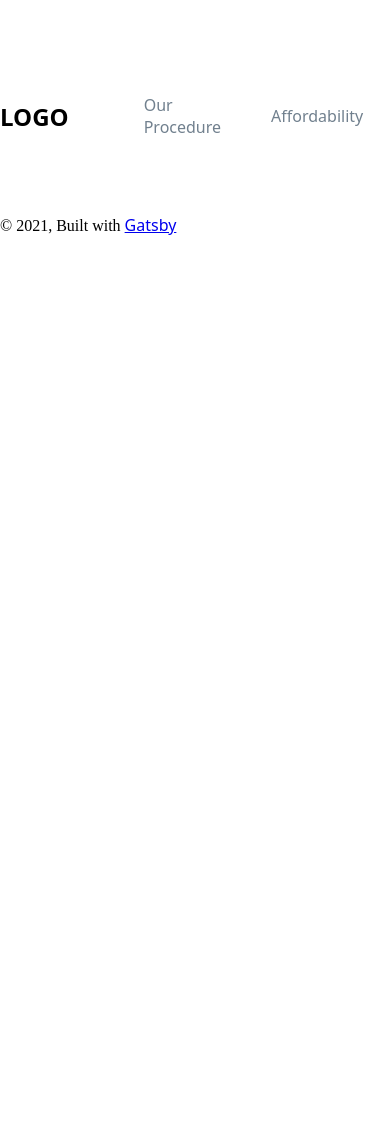
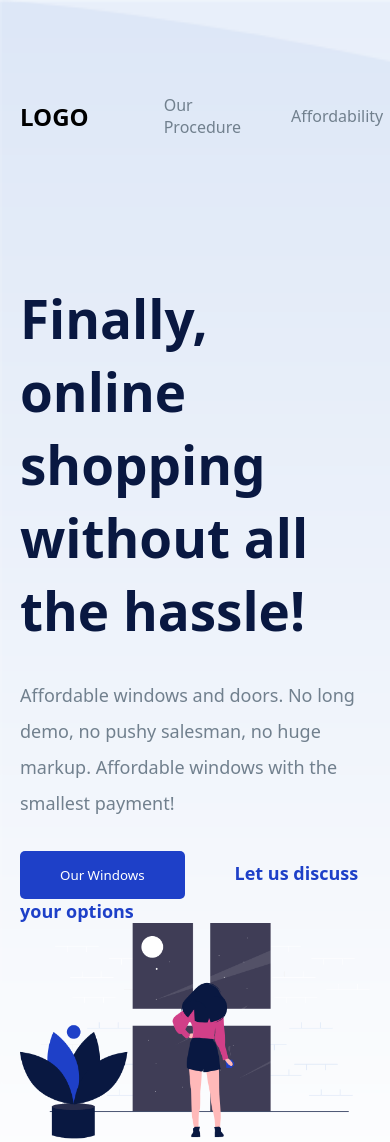
Before and after one commit to TechJohnson/replacement-windows, a Gatsby site: page / in a window 390 px wide. Shown: the top 1142 px of the page. Before the commit the page ends 844 px from the top, so only its background shows below. Built offline with nearby package versions, Linux system fonts and the light colour scheme; Gatsby itself is replaced by a stand-in of ours.

Commit message:
Create homepage showcase
Homepage showcase created, along with mobile and desktop views.

```diff
--- a/package.json
+++ b/package.json
@@ -16,7 +16,8 @@
     "prop-types": "^15.7.2",
     "react": "^16.12.0",
     "react-dom": "^16.12.0",
-    "react-helmet": "^6.1.0"
+    "react-helmet": "^6.1.0",
+    "react-responsive": "^8.2.0"
   },
   "devDependencies": {
     "prettier": "2.2.1"
--- a/src/components/header.js
+++ b/src/components/header.js
@@ -1,11 +1,13 @@
 import PropTypes from "prop-types"
 import React from "react"
 import Navigation from "./navigation"
+import HomepageShowcase from "./homepageShowcase"
 
 const Header = ({ siteTitle }) => (
   <header>
     <div className="container">
       <Navigation />
+      <HomepageShowcase />
     </div>
   </header>
 )
--- /dev/null
+++ b/src/components/homepageShowcase.js
@@ -0,0 +1,91 @@
+import React from "react"
+import Button from "./button"
+import { Link, useStaticQuery, graphql } from "gatsby"
+import Img from "gatsby-image"
+import Responsive from "react-responsive"
+
+const HomepageShowcase = () => {
+const Desktop = props => <Responsive {...props} minWidth={900} />;
+const Mobile = props => <Responsive {...props} maxWidth={899} />;
+    const data = useStaticQuery(graphql`
+        query {
+            outWindow: file(relativePath: { eq: "looking-out-window.png" }) {
+                childImageSharp {
+                    fluid(maxWidth: 587) {
+                        ...GatsbyImageSharpFluid
+                    }
+                }
+            }
+        }
+    `)
+
+    return (
+        <div style={{
+            display: 'flex',
+            alignItems: 'center',
+            padding: '100px 0',
+            margin: '0'
+        }}>
+
+            <Desktop>
+                <div style={{
+                    width: '50%'
+                }}>
+                    <h1 style={{
+                        fontSize: '53px',
+                        color: '#091841'
+                    }}>Finally, online shopping without all the hassle!</h1>
+                    <p style={{
+                        fontSize: '18px',
+                        lineHeight: '2',
+                        color: '#71808E',
+                        padding: '30px 0'
+                    }}>Affordable windows and doors. No long demo, no pushy salesman, no huge markup. Affordable windows with the smallest payment!</p>
+                    <div>
+                        <Button buttonText="Our Windows" />
+                        <Link to={'/'} style={{
+                            marginLeft: '50px',
+                            fontSize: '18px',
+                            fontWeight: '600',
+                            color: '#1E40C8',
+                            textDecoration: 'none'
+                        }}>Let us discuss your options</Link>
+                    </div>
+                </div>
+                <div style={{
+                    width: '50%'
+                }}>
+                    <Img fluid={data.outWindow.childImageSharp.fluid} />
+                </div>
+            </Desktop>
+
+            <Mobile>
+                <div>
+                    <h1 style={{
+                        fontSize: '53px',
+                        color: '#091841'
+                    }}>Finally, online shopping without all the hassle!</h1>
+                    <p style={{
+                        fontSize: '18px',
+                        lineHeight: '2',
+                        color: '#71808E',
+                        padding: '30px 0'
+                    }}>Affordable windows and doors. No long demo, no pushy salesman, no huge markup. Affordable windows with the smallest payment!</p>
+                    <div>
+                        <Button buttonText="Our Windows" />
+                        <Link to={'/'} style={{
+                            marginLeft: '50px',
+                            fontSize: '18px',
+                            fontWeight: '600',
+                            color: '#1E40C8',
+                            textDecoration: 'none'
+                        }}>Let us discuss your options</Link>
+                    </div>
+                    <Img fluid={data.outWindow.childImageSharp.fluid} />
+                </div>
+            </Mobile>
+        </div>
+    )
+}
+
+export default HomepageShowcase
--- a/src/components/navigation.js
+++ b/src/components/navigation.js
@@ -4,7 +4,7 @@ import Button from "./button"
 import Img from "gatsby-image"
 
 
-const Navigation = ({}) => {
+const Navigation = () => {
     const data = useStaticQuery(graphql`
         query {
           placeholderImage: file(relativePath: { eq: "phone.png" }) {
--- a/src/pages/index.js
+++ b/src/pages/index.js
@@ -1,6 +1,4 @@
 import React from "react"
-import { Link } from "gatsby"
-
 import Layout from "../components/layout"
 import SEO from "../components/seo"
 
--- a/src/style/style.scss
+++ b/src/style/style.scss
@@ -4,6 +4,7 @@ $darkBlue: #091841;
 $font: system-ui,-apple-system,Segoe UI,Roboto,Ubuntu,Cantarell,Noto Sans,sans-serif,BlinkMacSystemFont,Helvetica Neue,Arial,Apple Color Emoji,Segoe UI Emoji,Segoe UI Symbol,Noto Color Emoji;
 
 .container {
+    padding: 0 20px;
     max-width: 1200px;
     margin: 0 auto;
 }
@@ -54,3 +55,10 @@ nav a {
     font-size: 12px;
     text-align: right;
 }
+
+header {
+    background-image: url('../images/showcase-bg.png');
+    background-position: left;
+    background-size: cover;
+    background-repeat: no-repeat;
+}
```
Also changed, not shown: src/images/looking-out-window.png (added), src/images/looking-out-window.svg (added), src/images/showcase-bg.png (added), src/style/style.css, 2 other files.
